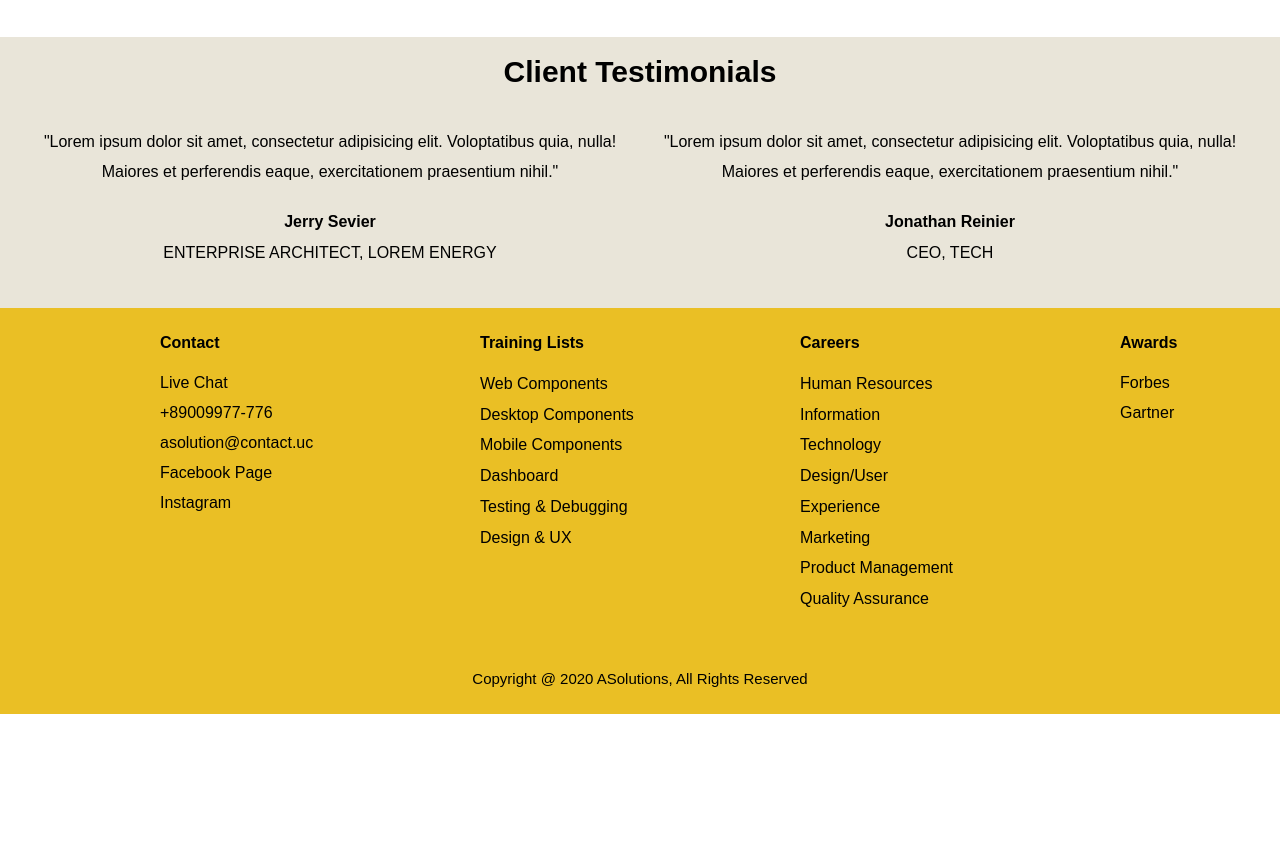
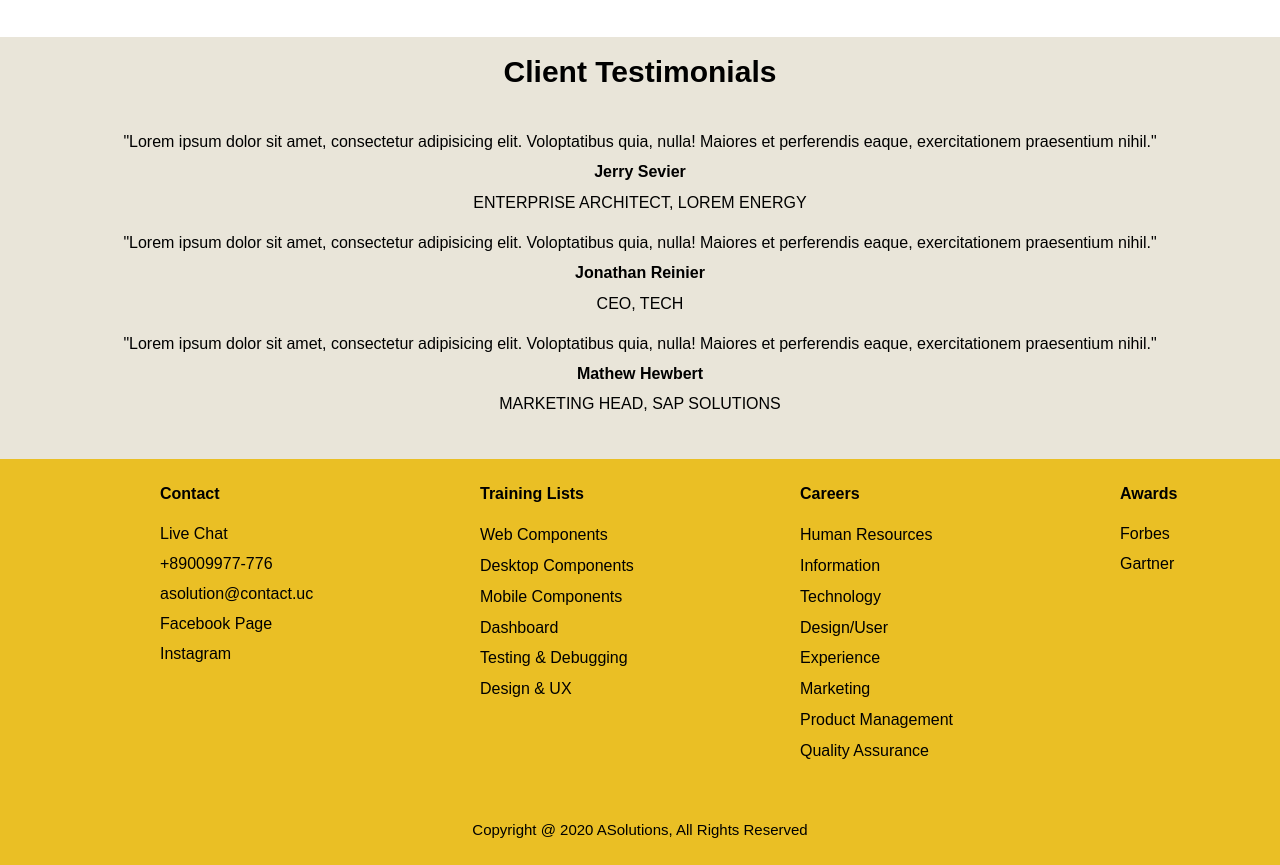
Before and after one commit to ANANYAVINOD/WEBPAGE-ASSIGNMENT, a plain HTML site: page pages/about.html in a window 1280 px wide. Shown: the part 883-1748 px from the top of the page. Before the commit the page ends 1597 px from the top, so only its background shows below. Drawn offline with Linux system fonts and the light colour scheme.

Commit message:
Added review changes

```diff
--- a/css/about-style.css
+++ b/css/about-style.css
@@ -51,6 +51,14 @@ body {
 
 .testimonial p{
     margin-top: 10px;
-    padding: 20px;
+
     padding-top:0;
 }
+
+.testimonial-area .flex-box {
+    flex-direction: column;
+}
+
+.secondary {
+    margin-bottom: 10px;
+}
--- a/css/contact-style.css
+++ b/css/contact-style.css
@@ -6,7 +6,7 @@ main {
 }
 
 .content {
-    width: 80%;
+    width: 90%;
     margin: 0 auto;
     margin-bottom: 30px;
 }
@@ -30,7 +30,7 @@ main {
     padding-right: 80px;
     background-color: #eabf25;
     height: 50%;
-    width: 60%;
+    /*width: 60%;*/
 }
 
 .panel-right .flex-box {
--- a/css/services-style.css
+++ b/css/services-style.css
@@ -7,8 +7,8 @@ body {
 }
 
 .banner {
-    margin-top: 100px;
-   padding: 80px;
+    margin-top: 120px;
+    padding: 80px;
     margin-left :30px;
     margin-right: 30px;
     background-image: url("../images/banner.jpg");
@@ -45,12 +45,13 @@ h1 {
 }
 
 .content {
-    margin:0 auto;
-    width:70%;
+    margin: 0 auto;
+    width: 95%;
 }
 
 .block {
     margin-top :20px;
+    margin-bottom: 20px;
 }
 
 h2 {
--- a/css/style.css
+++ b/css/style.css
@@ -35,12 +35,11 @@ body {
   font-weight: bolder;
   margin-bottom: 40px;
 }
+
 .block {
   padding: 40px;
-}
+  border-top: 1px solid #eabf25; ;
 
-.block-training {
-background-color: #3F6CE5 ;
 }
 
 .listing-style-one li img {
@@ -80,12 +79,6 @@ background-color: #3F6CE5 ;
 
 .testimonial {
   text-align: center;
-}
-
-.block-centre ,
-.block-award,
-.block-features {
-border-bottom: 1px solid #eabf25; ;
 }
 
 /*................................................
--- a/pages/about.html
+++ b/pages/about.html
@@ -74,7 +74,14 @@
                         exercitationem praesentium nihil."</p>
                     <h4>Jonathan Reinier</h4>
                     <span class="secondary">CEO, TECH</span>
-                    </div>
+                </div>
+                <div class="testimonial-one">
+                    <p>"Lorem ipsum dolor sit amet, consectetur adipisicing elit.
+                        Voloptatibus quia, nulla! Maiores et perferendis eaque,
+                        exercitationem praesentium nihil."</p>
+                    <h4>Mathew Hewbert</h4>
+                    <span class="secondary">MARKETING HEAD, SAP SOLUTIONS</span>
+                </div>
         </section>
     </div>
     </main>
```
Also changed, not shown: pages/services.html (+0 -1 lines).
